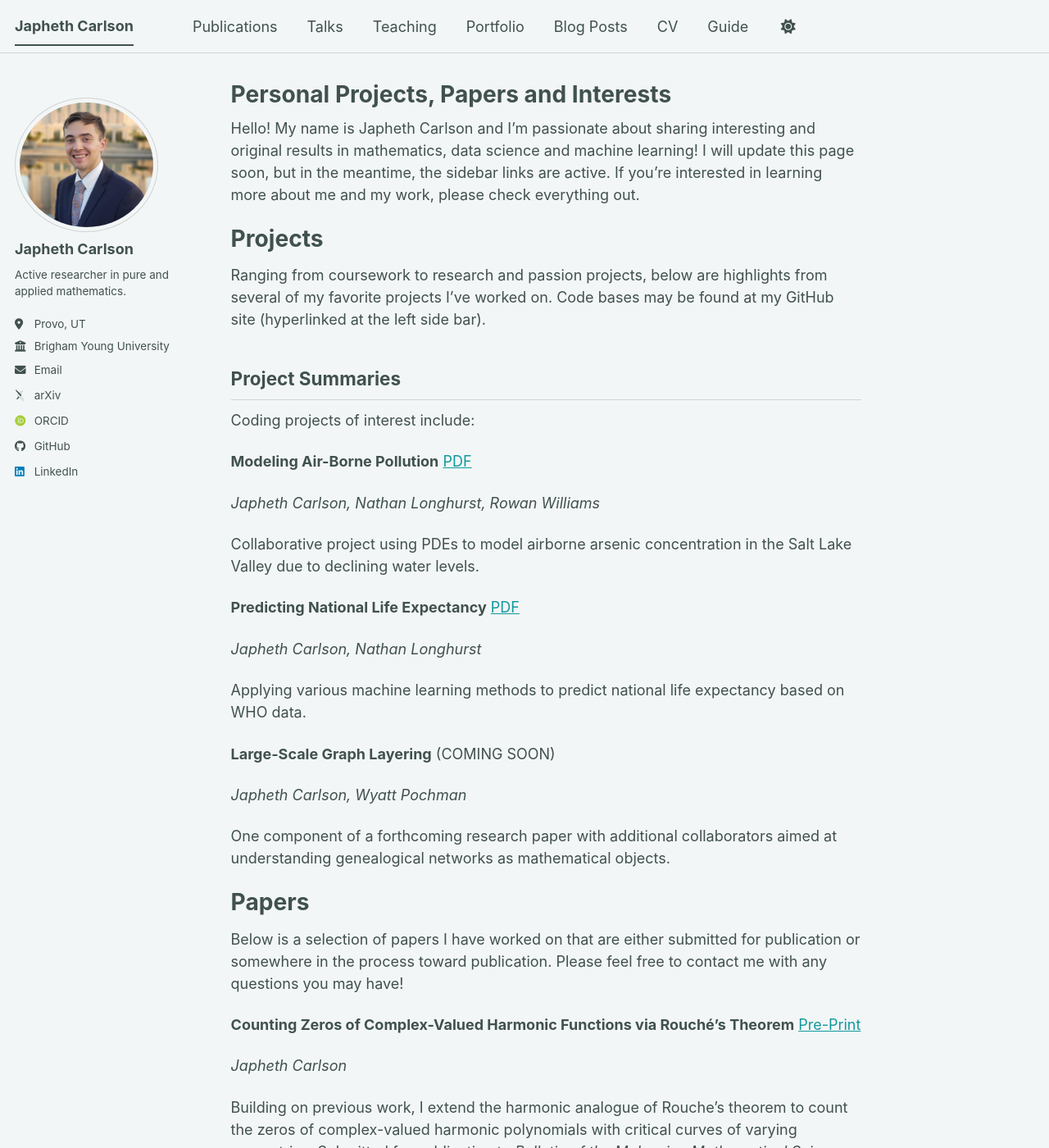
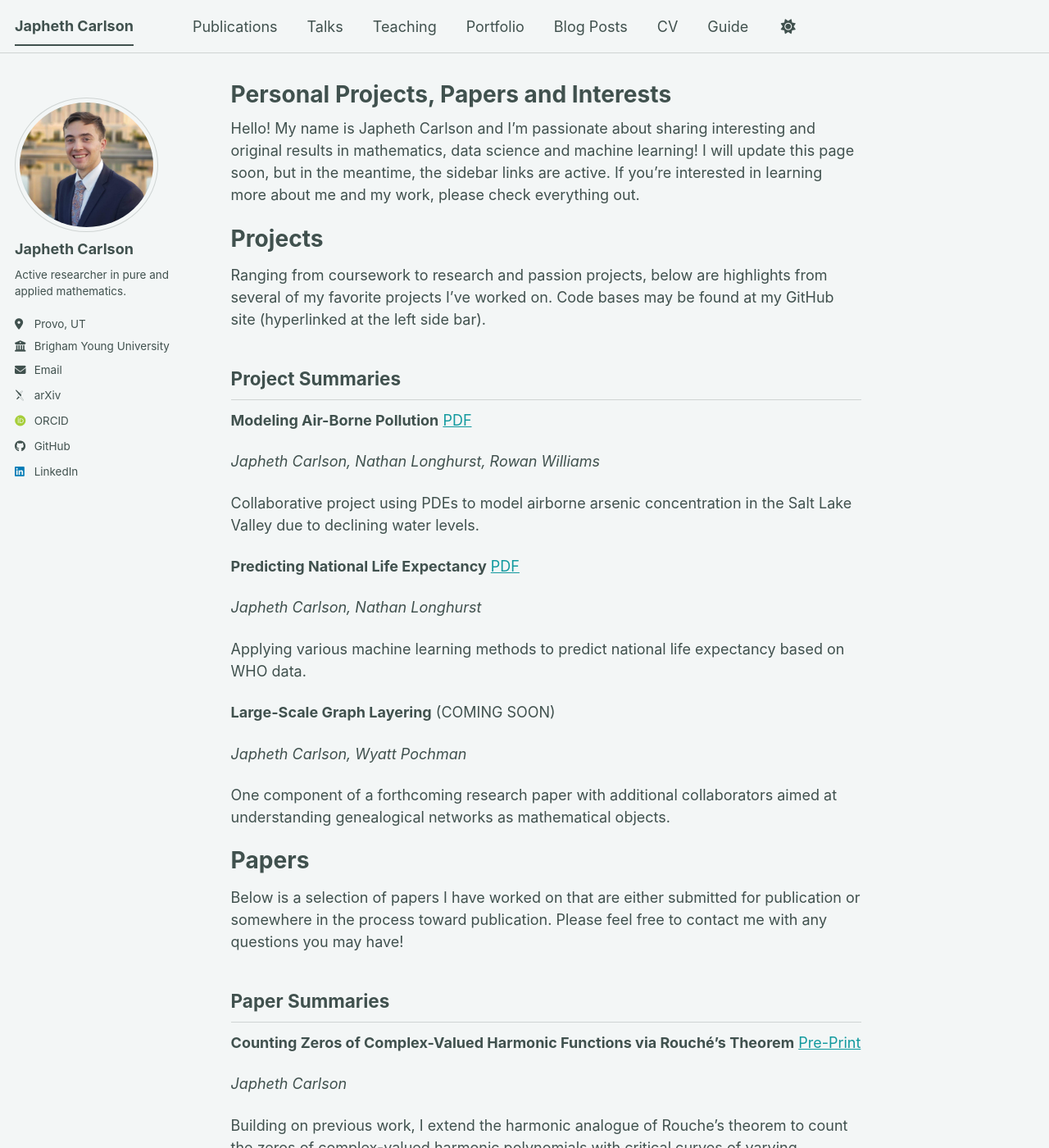
Before and after one commit to jrc117/jrc117.github.io, a Jekyll site: the page built from _pages/about.md, in a window 1280 px wide and 1400 px high. Shown: the whole window at 82% size. Built offline with Jekyll 4.4.1, drawn with Linux system fonts in a browser that asks for light colours; some web fonts are replaced; a script bundle is joined from its source files by our own code; library files that are not in the unit come from our copies.

Commit message:
Enhance about page with paper summaries section
Added a section for paper summaries and updated project descriptions.

```diff
--- a/_pages/about.md
+++ b/_pages/about.md
@@ -16,7 +16,6 @@ Ranging from coursework to research and passion projects, below are highlights f
 
 Project Summaries
 ------
-Coding projects of interest include:
 
 **Modeling Air-Borne Pollution** [PDF](/files/SLC_Project.pdf)
 
@@ -44,6 +43,8 @@ Papers
 ======
 Below is a selection of papers I have worked on that are either submitted for publication or somewhere in the process toward publication.  Please feel free to contact me with any questions you may have!
 
+Paper Summaries
+------
 **Counting Zeros of Complex-Valued Harmonic Functions via Rouché's Theorem** [Pre-Print](https://arxiv.org/abs/2508.06721)
 
 _Japheth Carlson_
```
